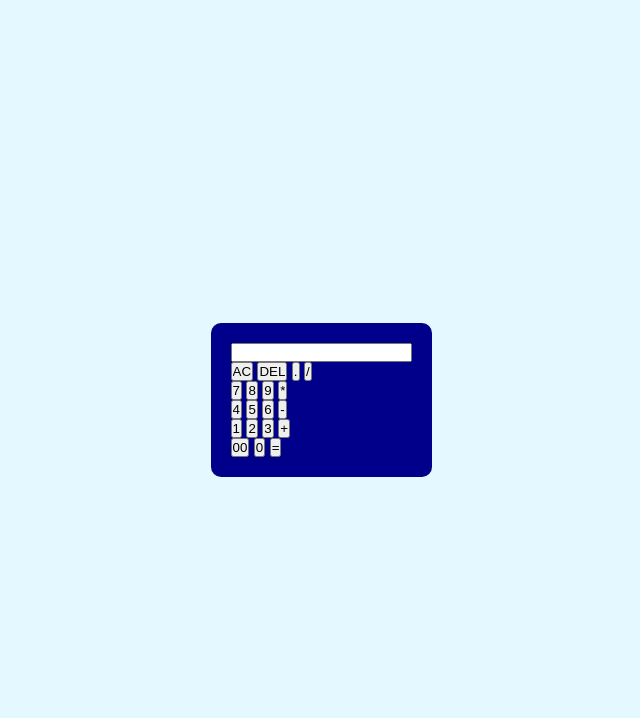
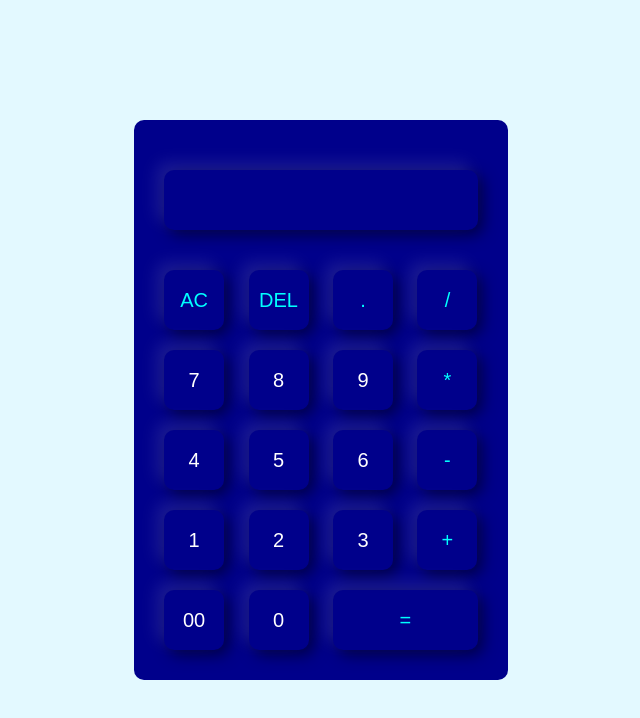
Before and after one commit to Tabbymargaret/simple-calculator, a plain HTML site: page index.html in a window 1280 px wide. Shown: the whole page, without its empty margins (319-959 px from the left). Drawn offline with Linux system fonts and the light colour scheme.

Commit message:
completed project

```diff
--- a/index.css
+++ b/index.css
@@ -3,6 +3,7 @@
     padding: 0;
     font-family: 'Poppins', sans-serif;
     box-sizing: border-box;
+    color: white;
 }
 .container{
     width: 100%;
@@ -18,3 +19,34 @@
     padding: 20px;
     border-radius: 10px;
 }
+.calculator form div input{
+    border: none;
+    outline: none;
+    width: 60px;
+    height: 60px;
+    border-radius: 10px;
+    box-shadow:-8px -8px 16px rgba(255, 255, 255, 0.1),
+                5px 5px 15px rgba(0, 0, 0, 0.5);
+    background: transparent;
+    font-size: 20px;
+    margin: 10px;
+    cursor: pointer;
+}
+.display{
+    display: flex;
+    justify-content: flex-end;
+    margin: 20px 0;
+}
+.display input{
+    text-align: right;
+    flex: 1;
+    font-size: 45px;
+    box-shadow: none;
+}
+form input.operator{
+    color: cyan;
+}
+form div input.equal
+{
+    width: 145px;
+}
--- a/index.html
+++ b/index.html
@@ -10,37 +10,37 @@
     <div class="container">
         <div class="calculator">
             <form action="">
-                <div>
+                <div class="display">
                     <input type="text" name="display">
                 </div>
                 <div>
-                    <input type="button" value="AC">
-                    <input type="button" value="DEL">
-                    <input type="button" value=".">
-                    <input type="button" value="/">
+                    <input type="button"  class="operator" value="AC" onclick="display.value += '' ">
+                    <input type="button"  class="operator" value="DEL" onclick="display.value = display.value.toString().slice(0,-1) ">
+                    <input type="button"  class="operator" value="." onclick="display.value += '.' ">
+                    <input type="button"  class="operator" value="/" onclick="display.value += '/' ">
                 </div>
                 <div>
-                    <input type="button" value="7">
-                    <input type="button" value="8">
-                    <input type="button" value="9">
-                    <input type="button" value="*">
+                    <input type="button" value="7" onclick="display.value += '7' ">
+                    <input type="button" value="8" onclick="display.value += '8' " >
+                    <input type="button" value="9" onclick="display.value += '9' ">
+                    <input type="button" class="operator" value="*" onclick="display.value += '*' ">
                 </div>
                 <div>
-                    <input type="button" value="4">
-                    <input type="button" value="5">
-                    <input type="button" value="6">
-                    <input type="button" value="-">
+                    <input type="button" value="4" onclick="display.value += '4' ">
+                    <input type="button" value="5" onclick="display.value += '5' ">
+                    <input type="button" value="6" onclick="display.value += '6' ">
+                    <input type="button" class="operator" value="-" onclick="display.value += '-' ">
                 </div>
                 <div>
-                    <input type="button" value="1">
-                    <input type="button" value="2">
-                    <input type="button" value="3">
-                    <input type="button" value="+">
+                    <input type="button" value="1" onclick="display.value += '1' ">
+                    <input type="button" value="2" onclick="display.value += '2' ">
+                    <input type="button" value="3" onclick="display.value += '3' ">
+                    <input type="button" class="operator" value="+" onclick="display.value += '+' ">
                 </div>
                 <div>
-                    <input type="button" value="00">
-                    <input type="button" value="0">
-                    <input type="button" value="=">
+                    <input type="button"  value="00" onclick="display.value += '00' ">
+                    <input type="button"  value="0" onclick="display.value += '0' ">
+                    <input type="button" class="equal operator" value="=" onclick="display.value=eval(display.value)">
                 </div>
             </form>
         </div>
```
